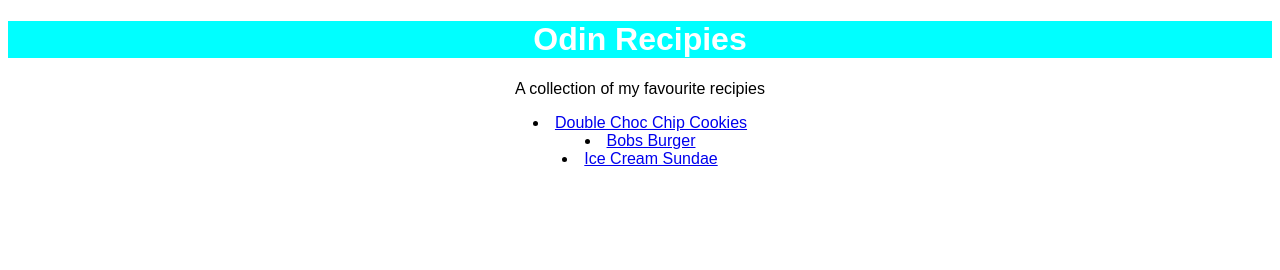
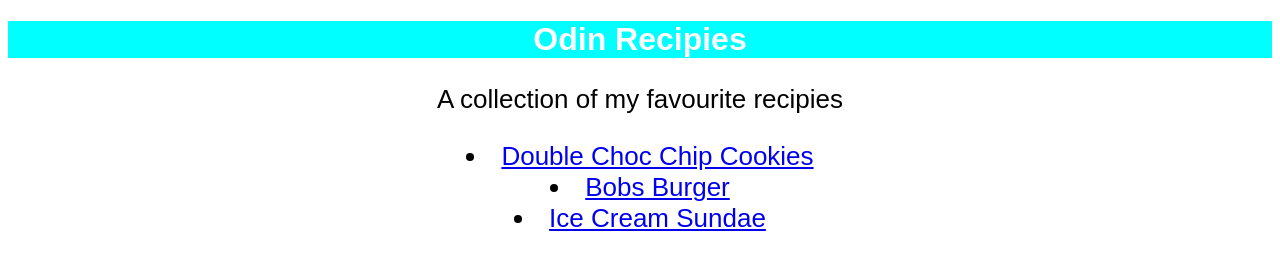
Before and after one commit to Buckerooster/Odin-recipies, a plain HTML site: page index.html in a window 1280 px wide. Drawn offline with Linux system fonts and the light colour scheme.

Commit message:
Added CSS

```diff
--- a/index.html
+++ b/index.html
@@ -7,8 +7,8 @@
 
 <body>
     <h1 >Odin Recipies</h1>
-    <p>A collection of my favourite recipies</p>
-    <uo>
+    <p class="main">A collection of my favourite recipies</p>
+    <uo class="main">
         <li><a href="recipies/double-choc-cookies.html">Double Choc Chip Cookies</a></li>
         <li><a href="recipies/burger.html">Bobs Burger</a></li>
         <li><a href="recipies/ice-cream-sundae.html">Ice Cream Sundae</a></li>
```
